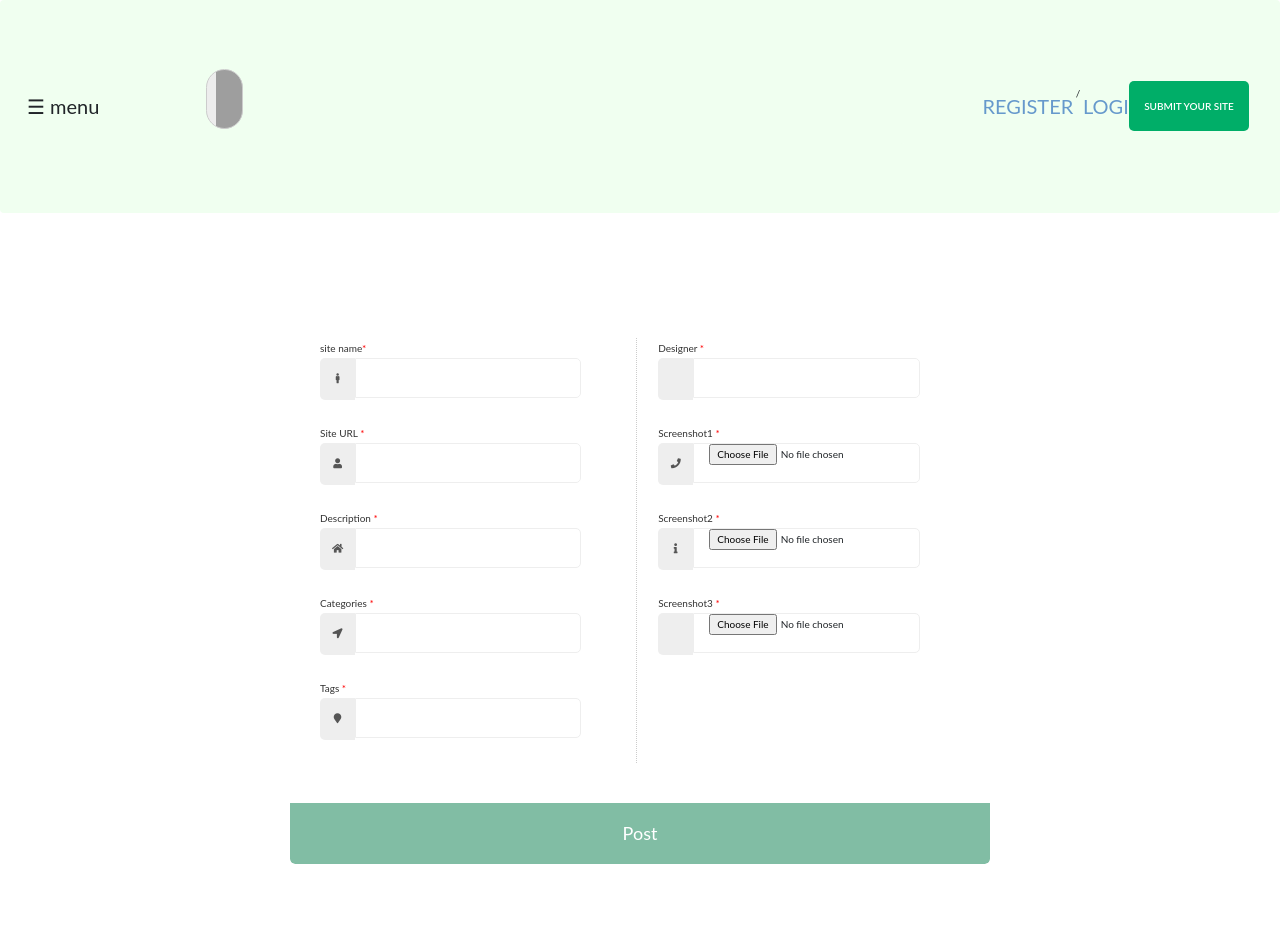
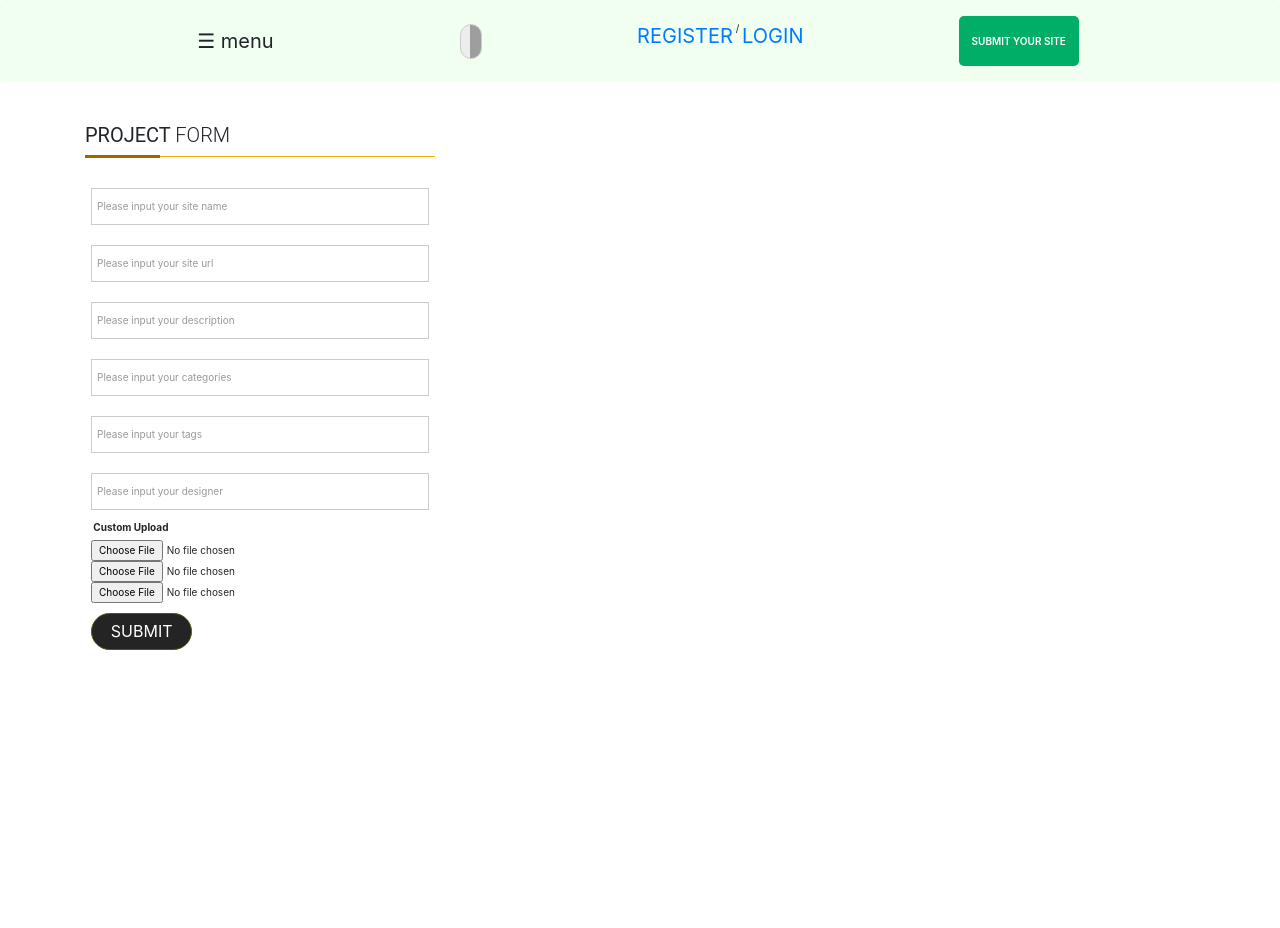
Before and after one commit to EKibet/awwwards, a Django app: page /post/new/ in a window 1280 px wide. After the commit the page ends 650 px from the top, so only its background shows below. Run offline with Django 3.2, Linux system fonts and the light colour scheme; some libraries are stand-ins or nearby versions; grey boxes are pictures that could not be loaded.

Commit message:
Updates design layout

```diff
--- a/awardsite/templates/awards/create_post.html
+++ b/awardsite/templates/awards/create_post.html
@@ -1,218 +1,116 @@
 {% extends "base.html" %}
+{% load static %}
 {% load crispy_forms_tags %}
 
 {% block content %}
+<link href="//maxcdn.bootstrapcdn.com/bootstrap/3.3.0/css/bootstrap.min.css" rel="stylesheet" id="bootstrap-css">
+<script src="//maxcdn.bootstrapcdn.com/bootstrap/3.3.0/js/bootstrap.min.js"></script>
+<script src="//code.jquery.com/jquery-1.11.1.min.js"></script>
+<link href="//maxcdn.bootstrapcdn.com/bootstrap/4.1.1/css/bootstrap.min.css" rel="stylesheet" id="bootstrap-css">
 
-<form method="POST" enctype="multipart/form-data">
-    {% csrf_token %}
+<!------ Include the above in your HEAD tag ---------->
 
-      <div class="contentform">
-          <div class="leftcontact">
-                    <div class="form-group">
-                      <p>site name<span>*</span></p>
-                      <span class="icon-case"><i class="fa fa-male"></i></span>
-                          <input type="text" name="site_name" id="nom" data-rule="required" data-msg="Vérifiez votre saisie sur les champs : Le champ 'Nom' doit être renseigné."/>
-                  <div class="validation"></div>
-         </div>
-
-              <div class="form-group">
-              <p>Site URL <span>*</span></p>
-              <span class="icon-case"><i class="fa fa-user"></i></span>
-                  <input type="text" name="site_url" id="prenom" data-rule="required" data-msg="Vérifiez votre saisie sur les champs : Le champ 'Prénom' doit être renseigné."/>
-                  <div class="validation"></div>
-              </div>
+<div class="container">
+	<div class="row">
+    <div class="col-md-4">
+		<div class="form_main">
+                <h4 class="heading"><strong>Project </strong> Form <span></span></h4>
+                <div class="form">
 
 
-              <div class="form-group">
-              <p>Description <span>*</span></p>
-              <span class="icon-case"><i class="fa fa-home"></i></span>
-                  <input type="text" name="description" id="society" data-rule="required" data-msg="Vérifiez votre saisie sur les champs : Le champ 'Société' doit être renseigné."/>
-                  <div class="validation"></div>
-              </div>
+                  <form method="POST" enctype="multipart/form-data">
+                    {% csrf_token %}
+                    <input type="text" required="" placeholder="Please input your site name" value="" name="site_name" class="txt">
+                    <input type="text" required="" placeholder="Please input your site url" value="" name="site_url" class="txt">
+                    <input type="text" required="" placeholder="Please input your description" value="" name="description" class="txt">
+                    <input type="text" required="" placeholder="Please input your categories" value="" name="categories" class="txt">
+                    <input type="text" required="" placeholder="Please input your tags" value="" name="tags" class="txt">
+                    <input type="text" required="" placeholder="Please input your designer" value="" name="designer" class="txt">
+                    <label for="file-upload" class="custom-file-upload">
+                      <i class="fa fa-cloud-upload"></i> Custom Upload
+                  </label>
+                    <input type="file" required="" placeholder="Please input your snap shots" value="" name="screenshot1" class="txt">
+                    <input type="file" required="" placeholder="Please input your snap shots" value="" name="screenshot2" class="txt">
+                    <input type="file" required="" placeholder="Please input your snap shots" value="" name="screenshot3" class="txt">
 
-              <div class="form-group">
-              <p>Categories <span>*</span></p>
-              <span class="icon-case"><i class="fa fa-location-arrow"></i></span>
-                  <input type="text" name="categories" id="adresse" data-rule="required" data-msg="Vérifiez votre saisie sur les champs : Le champ 'Adresse' doit être renseigné."/>
-                  <div class="validation"></div>
-              </div>
-
-              <div class="form-group">
-              <p>Tags <span>*</span></p>
-              <span class="icon-case"><i class="fa fa-map-marker"></i></span>
-                  <input type="text" name="tags" id="postal" data-rule="required" data-msg="Vérifiez votre saisie sur les champs : Le champ 'Code postal' doit être renseigné."/>
-                  <div class="validation"></div>
-              </div>
-
-      </div>
-
-      <div class="rightcontact">
-
-              <div class="form-group">
-              <p>Designer <span>*</span></p>
-              <span class="icon-case"><i class="fa fa-building-o"></i></span>
-                  <input type="text" name="designer" id="ville" data-rule="required" data-msg="Vérifiez votre saisie sur les champs : Le champ 'Ville' doit être renseigné."/>
-                  <div class="validation"></div>
-              </div>
-
-              <div class="form-group">
-              <p>Screenshot1 <span>*</span></p>
-              <span class="icon-case"><i class="fa fa-phone"></i></span>
-                  <input type="file" name="screenshot1" id="phone" data-rule="maxlen:10" data-msg="Vérifiez votre saisie sur les champs : Le champ 'Téléphone' doit être renseigné. Minimum 10 chiffres"/>
-                  <div class="validation"></div>
-              </div>
-
-              <div class="form-group">
-              <p>Screenshot2 <span>*</span></p>
-              <span class="icon-case"><i class="fa fa-info"></i></span>
-                  <input type="file" name="screenshot2" id="fonction" data-rule="required" data-msg="Vérifiez votre saisie sur les champs : Le champ 'Fonction' doit être renseigné."/>
-                  <div class="validation"></div>
-              </div>
-
-              <div class="form-group">
-              <p>Screenshot3 <span>*</span></p>
-              <span class="icon-case"><i class="fa fa-comment-o"></i></span>
-                  <input type="file" name="screenshot3" id="sujet" data-rule="required" data-msg="Vérifiez votre saisie sur les champs : Le champ 'Sujet' doit être renseigné."/>
-                  <div class="validation"></div>
-              </div>
-
-
-      </div>
-      </div>
-  <button type="submit" class="bouton-contact">Post</button>
-
-  </form>
-
+                     <input type="submit" value="submit" name="submit" class="txt2">
+                </form>
+            </div>
+            </div>
+          </div>
+	</div>
+</div>
 
   </body>
   </html>
   <style>
-
-.info p {
-  text-align:center;
-  color: #999;
-  text-transform:none;
-  font-weight:400;
-  font-size:15px;
-  margin-top:2px
+form_main {
+    width: 100%;
 }
-
-.info i {
-  color:#F6AA93;
+.form_main h4 {
+    font-family: roboto;
+    font-size: 20px;
+    font-weight: 300;
+    margin-bottom: 15px;
+    margin-top: 20px;
+    text-transform: uppercase;
 }
-form h1 {
-  font-size: 15px;
-  background: #F6AA93 none repeat scroll 0% 0%;
-  color: rgb(255, 255, 255);
-  padding: 22px 25px;
-  border-radius: 5px 5px 0px 0px;
-  margin: auto;
-  text-shadow: none;
-  text-align:left
+.heading {
+    border-bottom: 1px solid #fcab0e;
+    padding-bottom: 9px;
+    position: relative;
 }
-
-form {
-  border-radius: 5px;
-  max-width:700px;
-  width:100%;
-  margin: 5% auto;
-  background-color: #FFFFFF;
-  overflow: hidden;
+.heading span {
+    background: #9e6600 none repeat scroll 0 0;
+    bottom: -2px;
+    height: 3px;
+    left: 0;
+    position: absolute;
+    width: 75px;
 }
-
-p span {
-  color: #F00;
+.custom-file-upload input[type="file"] {
+    display: none;
 }
-
-p {
-  margin: 0px;
-  font-weight: 400;
-  line-height: 2;
-  color:#333;
+.custom-file-upload .custom-file-upload {
+    border: 1px solid #ccc;
+    display: inline-block;
+    padding: 6px 12px;
+    cursor: pointer;
 }
-
-h1 {
-  text-align:center;
-  color: #666;
-  text-shadow: 1px 1px 0px #FFF;
-  margin:50px 0px 0px 0px
+.form {
+    border-radius: 7px;
+    padding: 6px;
 }
-
-input {
-  border-radius: 0px 5px 5px 0px;
-  border: 1px solid #eee;
-  margin-bottom: 15px;
-  width: 75%;
-  height: 40px;
-  float: left;
-  padding: 0px 15px;
+.txt[type="text"] {
+    border: 1px solid #ccc;
+    margin: 10px 0;
+    padding: 10px 0 10px 5px;
+    width: 100%;
 }
-
-a {
-  text-decoration:inherit
+.txt_3[type="text"] {
+    margin: 10px 0 0;
+    padding: 10px 0 10px 5px;
+    width: 100%;
+}
+.txt2[type="submit"] {
+    background: #242424 none repeat scroll 0 0;
+    border: 1px solid #4f5c04;
+    border-radius: 25px;
+    color: #fff;
+    font-size: 16px;
+    font-style: normal;
+    line-height: 35px;
+    margin: 10px 0;
+    padding: 0;
+    text-transform: uppercase;
+    width: 30%;
+}
+.txt2:hover {
+    background: rgba(0, 0, 0, 0) none repeat scroll 0 0;
+    color: #5793ef;
+    transition: all 0.5s ease 0s;
 }
 
 
-
-.form-group {
-  overflow: hidden;
-  clear: both;
-}
-
-.icon-case {
-  width: 35px;
-  float: left;
-  border-radius: 5px 0px 0px 5px;
-  background:#eeeeee;
-  height:42px;
-  position: relative;
-  text-align: center;
-  line-height:40px;
-}
-
-i {
-  color:#555;
-}
-
-.contentform {
-  padding: 40px 30px;
-}
-
-.bouton-contact{
-  background-color: #81BDA4;
-  color: #FFF;
-  text-align: center;
-  width: 100%;
-  border:0;
-  padding: 17px 25px;
-  border-radius: 0px 0px 5px 5px;
-  cursor: pointer;
-  margin-top: 40px;
-  font-size: 18px;
-}
-
-.leftcontact {
-  width:49.5%;
-  float:left;
-  border-right: 1px dotted #CCC;
-  box-sizing: border-box;
-  padding: 0px 15px 0px 0px;
-}
-
-.rightcontact {
-  width:49.5%;
-  float:right;
-  box-sizing: border-box;
-  padding: 0px 0px 0px 15px;
-}
-
-.validation {
-  display:none;
-  margin: 0 0 10px;
-  font-weight:400;
-  font-size:13px;
-  color: #DE5959;
-}
-
   </style>
   {% endblock %}
--- a/awardsite/urls.py
+++ b/awardsite/urls.py
@@ -2,7 +2,7 @@ from django.conf.urls import url
 from . import views
 from django.conf import settings
 from django.conf.urls.static import static
-from .views import PostListView,PostCreateView,CreateView,DetailsView,PostDetailView
+from .views import PostListView,PostCreateView,CreateView,DetailsView,PostDetailView,CreateProfileView,ProfileDetailsView
 from rest_framework.urlpatterns import format_suffix_patterns
 
 
@@ -20,7 +20,7 @@ urlpatterns=[
     # url(r'^profile/(?P<username>[-_\w.]+)/$', views.profile, name='profile'),
     # url(r'^post/(?P<pk>\d+)/$', views.post, name='post'),
     # url(r'^profile/(?P<username>[-_\w.]+)/edit/$', views.profile_settings, name='profile_settings'),
-    # url(r'^search/',views.search_results, name='search_results'),
+    url(r'^search/',views.search_results, name='search_results'),
 
     # url(r'^post/(?P<pk>\d+)/likes/$', views.likes, name='likes'),
     # url(r'^review/(?P<review_id>[0-9]+)/$', views.review_detail, name='review_detail'),
@@ -33,6 +33,8 @@ urlpatterns=[
     url(r'^sites/$', CreateView.as_view(), name="create"),
     url(r'^sites/(?P<pk>[0-9]+)/$',DetailsView.as_view(), name="details"),
     url(r'^sites/(?P<pk>[0-9]+)/details$',PostDetailView.as_view(), name="detail"),
+    url(r'^api_profile/(?P<pk>[0-9]+)/profile$',CreateProfileView.as_view(), name="details"),
+    url(r'^api_detail/(?P<pk>[0-9]+)/detail$',ProfileDetailsView.as_view(), name="detail"),
 
 ]
 urlpatterns = format_suffix_patterns(urlpatterns)
```
Also changed, not shown: awardsite/templates/awards/content.html (added, +55 -0 lines), awardsite/templates/users/register.html (+129 -43 lines), awardsite/tests.py (+20 -20 lines), 1 other file.
